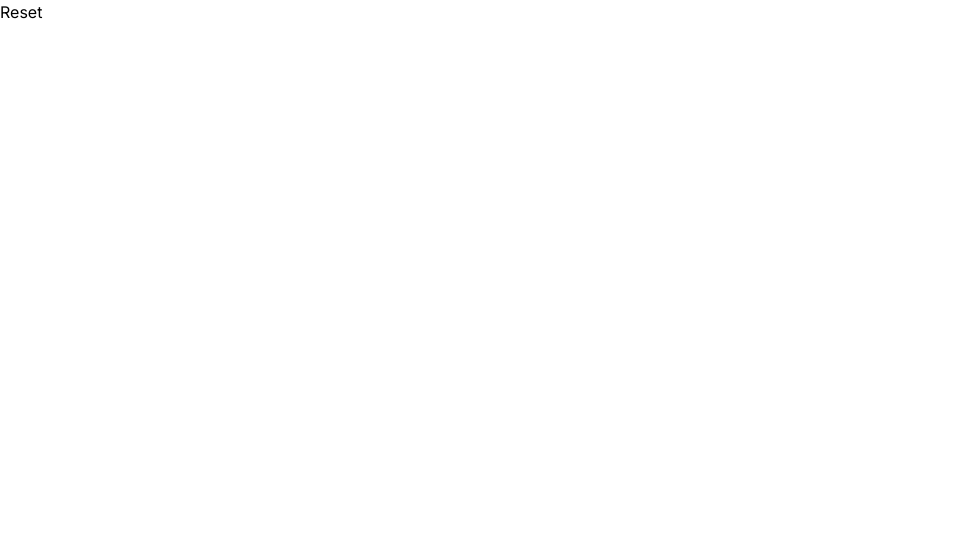
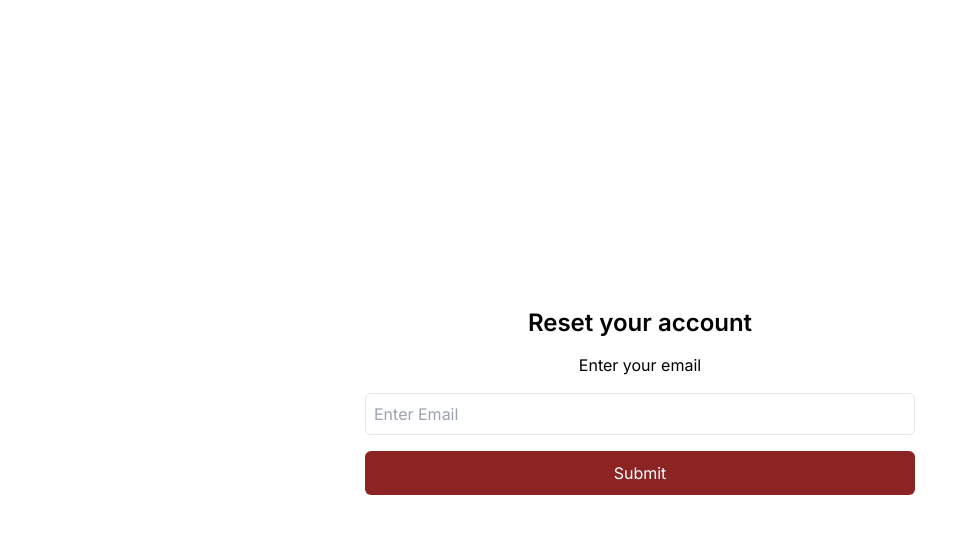
Before and after one commit to jamescasipong/isp-services, a React (Vite) app: page /ResetPage in a window 1280 px wide. Shown: the top 534 px of the page, without its empty margins (0-977 px from the left). Built offline with nearby package versions, Linux system fonts and the light colour scheme.

Commit message:
Update Reset.jsx

```diff
--- a/src/pages/Reset/Reset.jsx
+++ b/src/pages/Reset/Reset.jsx
@@ -1,7 +1,76 @@
-import React from "react";
+import React, { useState } from "react";
+import axios from "axios";
+import { useNavigate } from "react-router-dom";
+import { Google } from "../../assets"; // Assuming you have Google logo imported correctly
 
 const Reset = () => {
-  return <div>Reset</div>;
+  const [formData, setFormData] = useState({
+    email: "",
+    password: "",
+  });
+
+  const navigate = useNavigate();
+
+  const handleChange = (e) => {
+    const { name, value } = e.target;
+    setFormData((prevState) => ({
+      ...prevState,
+      [name]: value,
+    }));
+  };
+
+  const handleSubmit = (e) => {
+    e.preventDefault();
+
+    axios
+      .get("https://optinet-api-dev.vercel.app/signin", {
+        email: formData.email,
+      })
+      .then((response) => {
+        const { data } = response;
+        if (data === "success") {
+          navigate("/home"); // Redirect to home or another page upon successful signin
+        } else {
+          alert(data); // Show error message from backend
+        }
+      })
+      .catch((error) => {
+        console.error("Signin Error:", error);
+        alert("Signin failed. Please try again."); // Generic error message
+      });
+  };
+
+  return (
+    <div className="h-screen max-w-[100%] items-center flex justify-center sm:px-0 px-3">
+      <div className="ss:max-w-[550px] flex-1 flex flex-col items-center gap-3">
+        <h3 className="font-semibold text-[24px]">Reset your account</h3>
+        <p className="font-normal t-[16px]">Enter your email</p>
+
+        <form className="w-full" onSubmit={handleSubmit}>
+          <div className="flex flex-col w-full">
+            <div className="w-full mb-4">
+              <input
+                type="email"
+                id="email"
+                name="email"
+                placeholder="Enter Email"
+                value={formData.email}
+                onChange={handleChange}
+                className="mt-1 p-2 border rounded-md sm:max-w-[100%] w-full"
+                required
+              />
+            </div>
+          </div>
+          <button
+            type="submit"
+            className="px-4 py-2 text-white rounded-md w-full button"
+          >
+            Submit
+          </button>
+        </form>
+      </div>
+    </div>
+  );
 };
 
 export default Reset;
```
